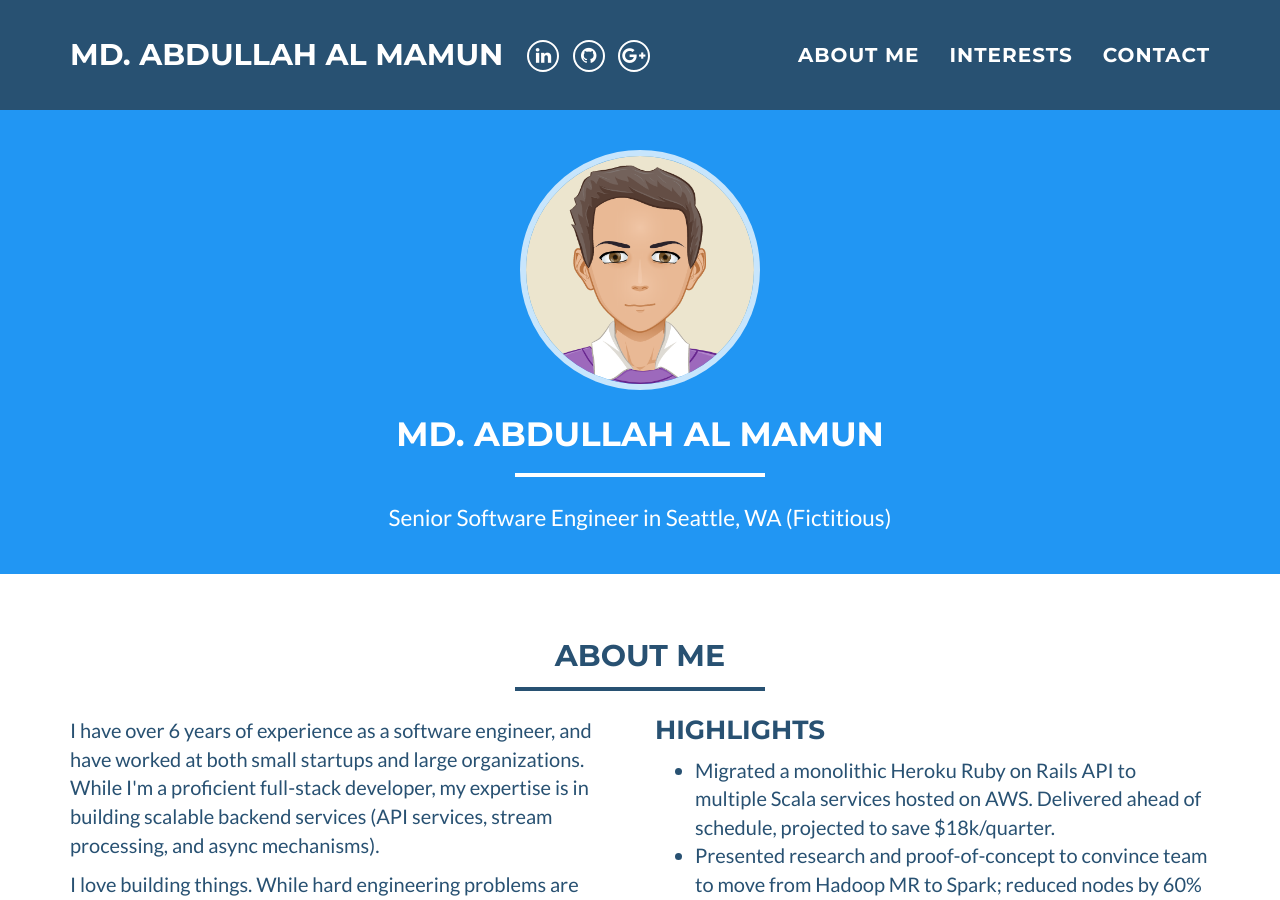
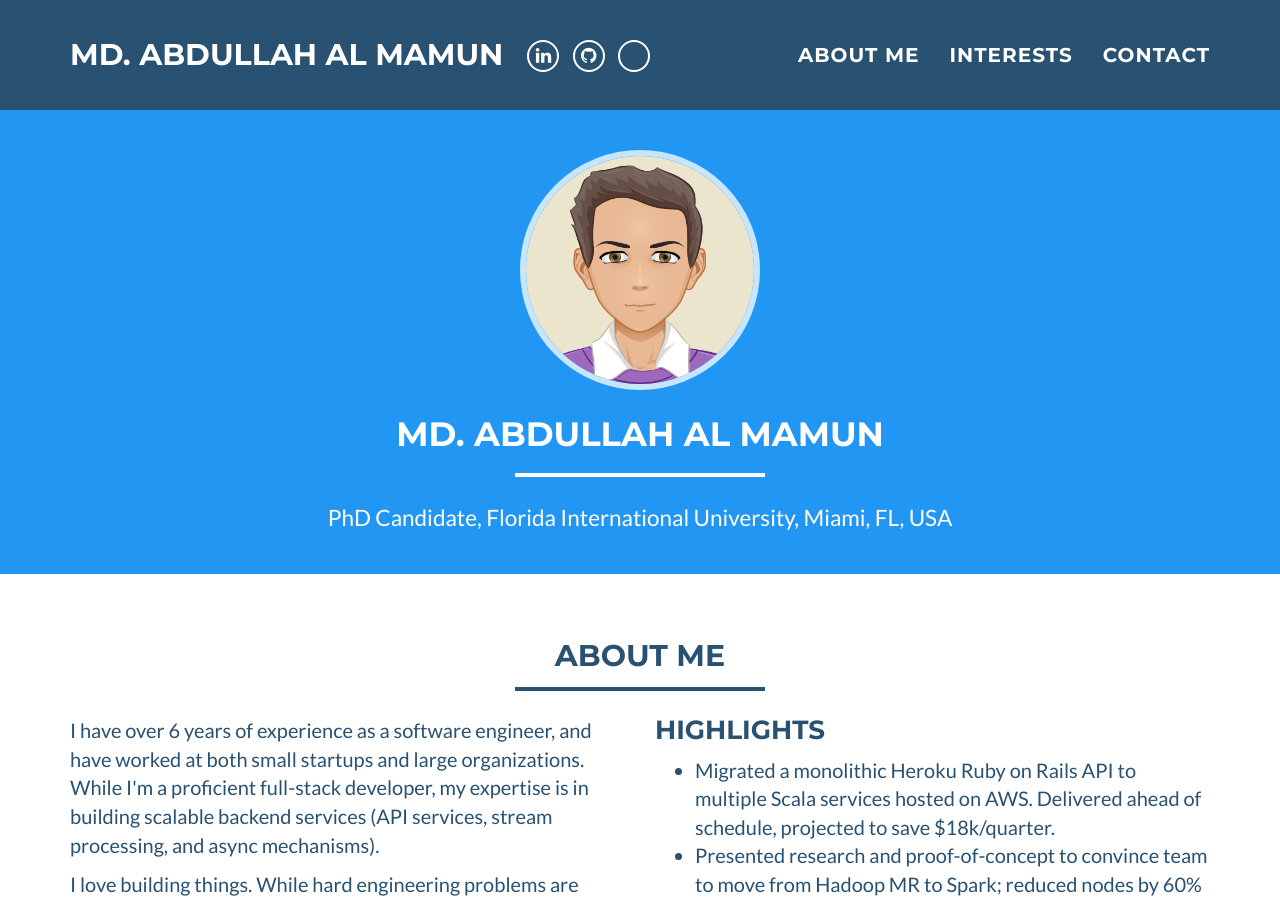
Before and after one commit to pwaabdullah/abdullah-al-mamun.github.io, a Jekyll site: the page built from index.html, in a window 1280 px wide and 900 px high. Built offline with Jekyll 4.4.1, drawn with Linux system fonts in a browser that asks for light colours.

```diff
--- a/_config.yml
+++ b/_config.yml
@@ -2,8 +2,8 @@
 name: Md. Abdullah Al Mamun
 email: aamcse@gmail.com
 #canonical_url: https://edwinexemplar.com
-keywords: "PhD Candidate, Florida International University, Miami, FL, USA"
-skills: "Senior Software Engineer in Seattle, WA (Fictitious)"
+keywords: "Software Engineer, Python, Ruby, Machine Learning, Deep Learning, Startups, Agile, Pair Programming"
+skills: "PhD Candidate, Florida International University, Miami, FL, USA"
 baseurl:
 
 # Social networks usernames (many more available: google-plus, flickr, dribbble, pinterest, instagram, tumblr, linkedin, etc.)
@@ -13,7 +13,7 @@ social:
     url: https://www.linkedin.com/in/abdullah-al-mamun-92457154/
   - title: github
     url: https://github.com/pwaabdullah
-  - title: google-plus
+  - title: Google
     url: https://scholar.google.com/citations?user=5FpaV00AAAAJ&hl=en
 
 # Google webmaster tools
```
